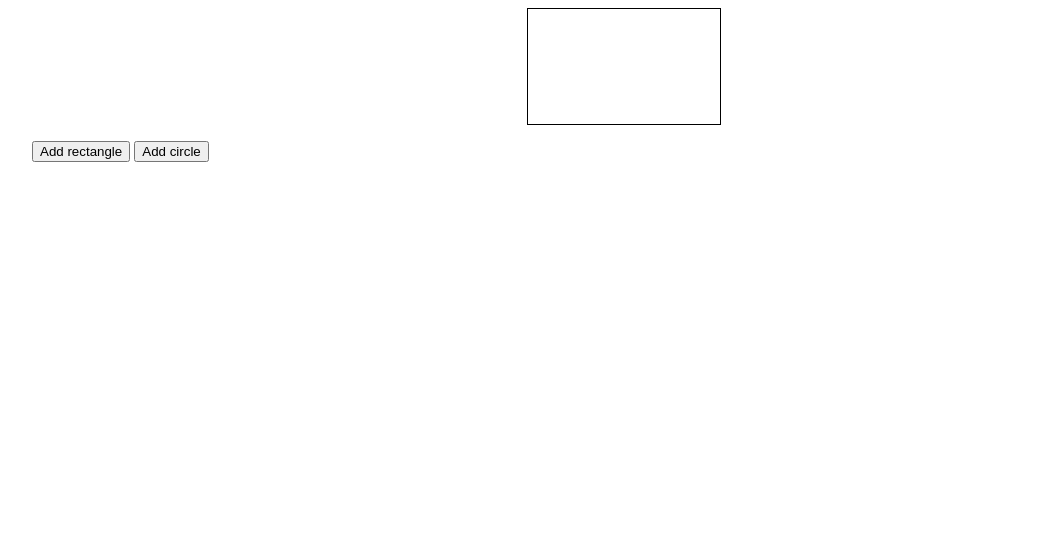
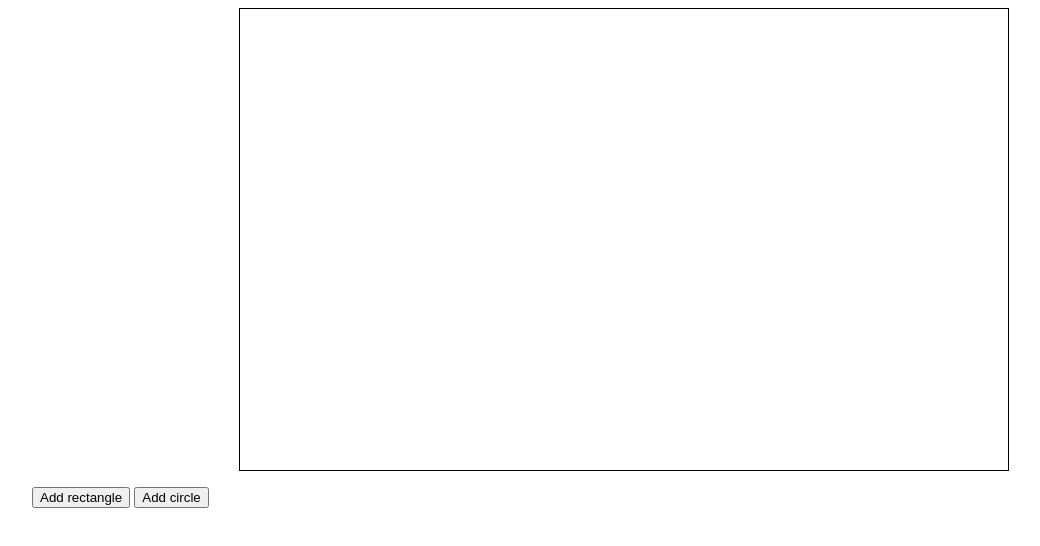
Before and after one commit to AlbertSnows/shapetoy, a plain HTML site: page index.html in a window 1280 px wide. Shown: the whole page, without its empty margins (16-1056 px from the left). Drawn offline with Linux system fonts and the light colour scheme.

Commit message:
minor changes

```diff
--- a/assets/css/style.css
+++ b/assets/css/style.css
@@ -1,7 +1,7 @@
 #canvas {
 	border: 1px solid #000;
 	display: block;
-	width: 15vw;
-	height: 9vw;
+	width: 60vw;
+	height: 36vw;
 	margin: 0 auto;
 }
--- a/assets/js/script.js
+++ b/assets/js/script.js
@@ -1,5 +1,9 @@
-let canvas = document.getElementById('hello-world-canvas')
-let context = canvas.getContext('2d')
-let when_canvas_exists = when(() => canvas.getContext !== null && canvas.getContext !== undefined);
-document.getElementById('generateCircle').addEventListener('click', () => when_canvas_exists(generateCircle));
-document.getElementById('generateRectangle').addEventListener('click', when_canvas_exists(generateRectangle));
+import { when } from "./utility";
+
+const canvas = document.getElementById("canvas");
+const context = canvas.getContext("2d")
+const when_canvas_exists = when(() => canvas.getContext !== null && canvas.getContext !== undefined);
+document.getElementById('generateCircle')
+	.addEventListener('click', () => when_canvas_exists(generateCircle));
+document.getElementById('generateRectangle')
+	.addEventListener('click', when_canvas_exists(generateRectangle));
--- a/index.html
+++ b/index.html
@@ -6,7 +6,6 @@
     <meta charset="UTF-8">
     <title>Canvas</title>
     <link rel="stylesheet" href="assets/css/style.css">
-		<script src="assets/js/script.js"></script>
 </head>
 
 <body>
@@ -22,3 +21,4 @@
 </body>
 
 </html>
+<script src="assets/js/script.js"></script>
```
